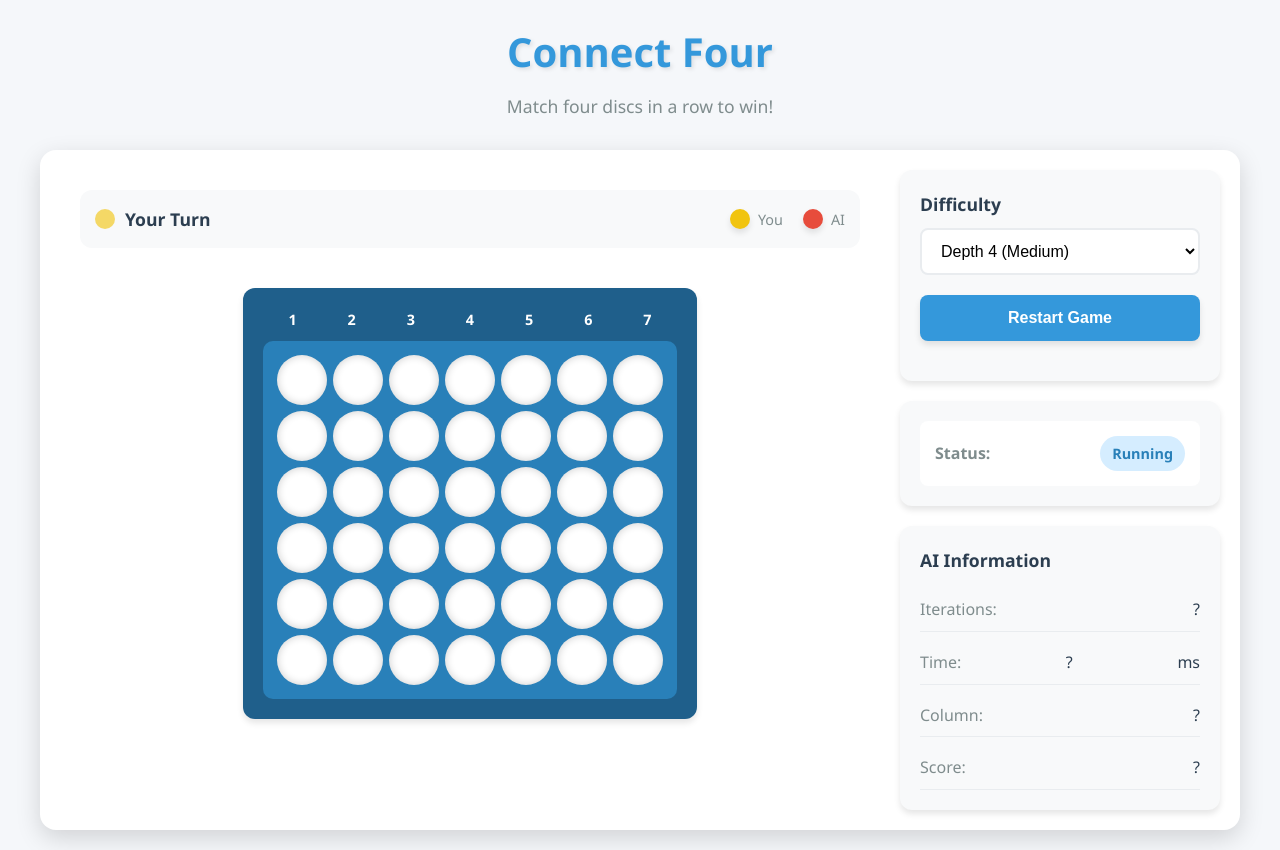
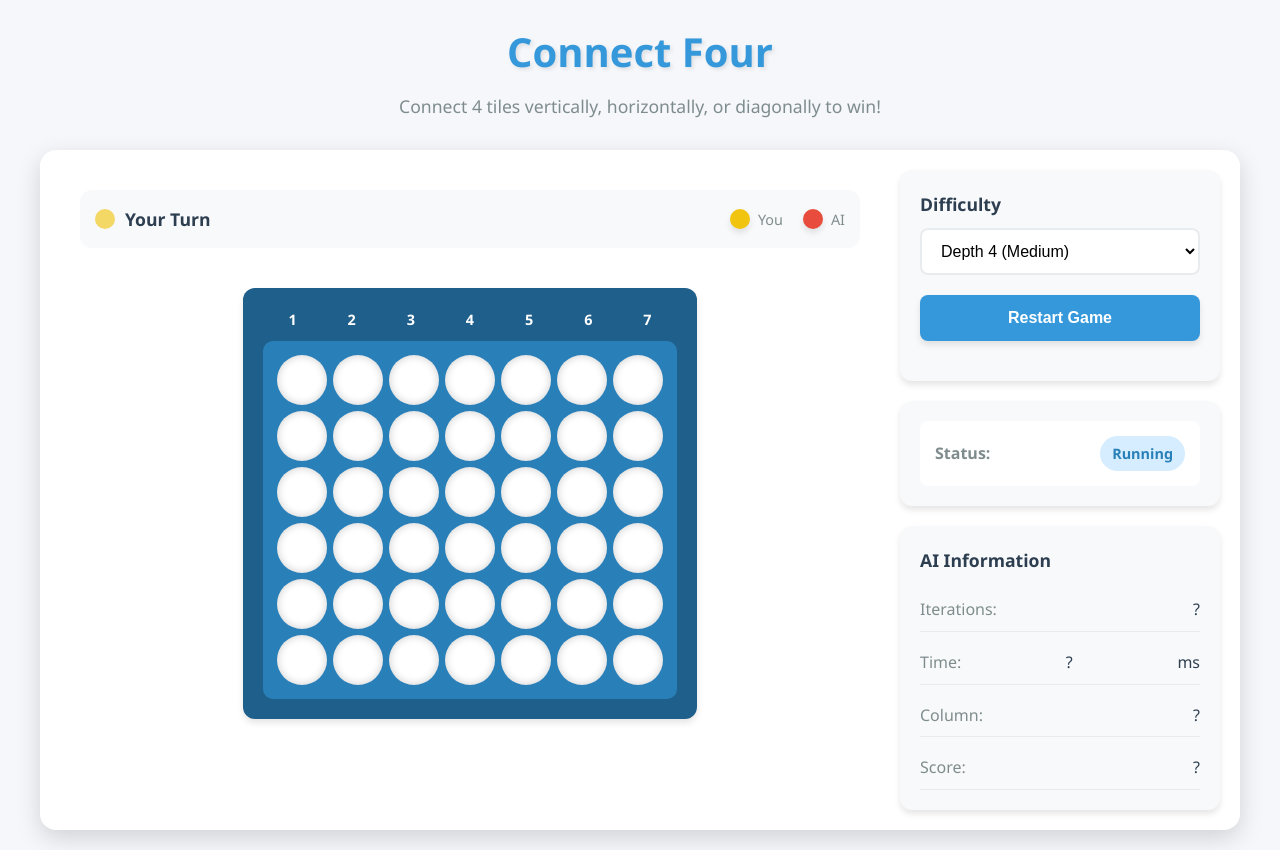
Before and after one commit to NitbDheeraj/ConnectFour, a plain HTML site: page index.html in a window 1280 px wide. Drawn offline with Linux system fonts and the light colour scheme.

Commit message:
Update Index.html
Updating sub header

```diff
--- a/index.html
+++ b/index.html
@@ -12,7 +12,7 @@
         <div id="container">
             <div class="header">
                 <h1 class="header-text">Connect Four</h1>
-                <p class="subheader-text">Match four discs in a row to win!</p>
+                <p class="subheader-text">Connect 4 tiles vertically, horizontally, or diagonally to win!</p>
             </div>
 
             <div class="game-layout">
```
